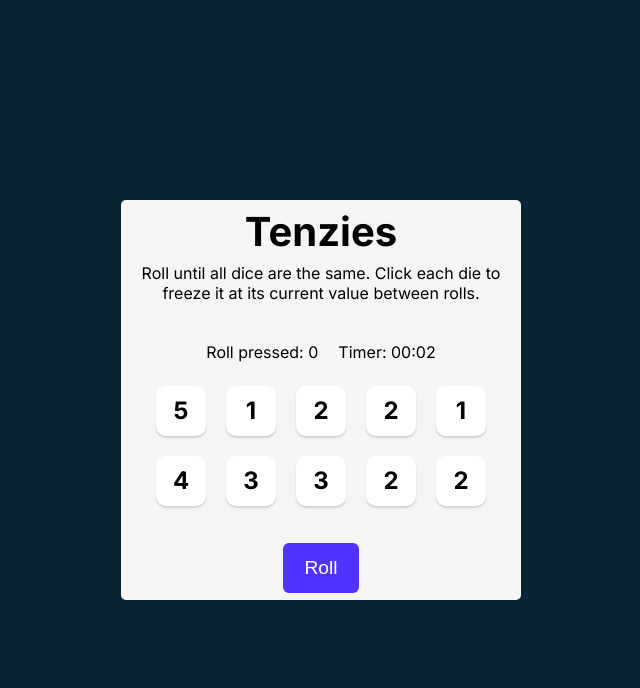
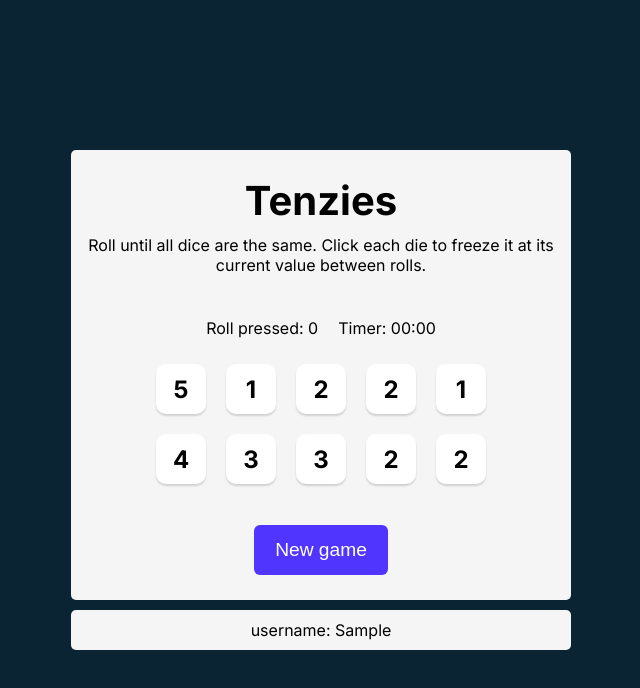
Before and after one commit to matejmilankov/TenziesGame, a React (Vite) app: page / in a window 1280 px wide. Both pictures are taken after typing "Sample" into the empty fields and a click on the button "Start". Shown: the top 688 px of the page, without its empty margins (319-959 px from the left). Built offline with nearby package versions, Linux system fonts and the light colour scheme.

Commit message:
Implemented multiple different game statuses

```diff
--- a/src/App.jsx
+++ b/src/App.jsx
@@ -28,29 +28,44 @@ function App() {
 
   const [dice, setDice] = useState(() => generateAllNewDice());
 
-  const gameWon = dice.every(die => die.isHeld) && dice.every(die => die.value === dice[0].value);
-
-  useEffect(() => {
-    if (gameWon) buttonElem.current.focus();
-  }, [gameWon]);
-
   const rollDice = () => {
-    if (!gameWon) {
+    switch(gameStatus) {
+      case "waiting":
+        setDice(generateAllNewDice());
+        setGameStatus("playing");
+        break;
+      case "playing":
         setRollCounter(prev => prev + 1);
         setDice(prevDice => prevDice.map(prevDie => {
           return prevDie.isHeld ? prevDie : { ...prevDie, value: Math.floor(Math.random() * 6) }
         }));
-    } else {
+        break;
+      case "won":
         setDice(generateAllNewDice());
         setRollCounter(0);
         setSeconds(0);
+        setGameStatus("waiting");
     }
   }
 
+  const checkWin = (currentDice) => {
+    return currentDice.every(die => die.isHeld) &&
+           currentDice.every(die => die.value === currentDice[0].value);
+  }
+
   const hold = (id) => {
-    setDice(prevDice => prevDice.map(prevDie => {
-      return prevDie.id === id ? { ...prevDie, isHeld: !prevDie.isHeld } : prevDie;
-    }));
+    if(gameStatus != "playing") return;
+
+    setDice(prevDice => {
+      const updatedDice = prevDice.map(prevDie =>
+        prevDie.id === id ? { ...prevDie, isHeld: !prevDie.isHeld } : prevDie
+      );
+
+      if(checkWin(updatedDice))
+        setGameStatus("won");
+
+      return updatedDice;
+    });
   }
 
   useEffect(() => {
@@ -65,16 +80,17 @@ function App() {
 
   const handleUsernameSubmit = (username) => {
     setUsername(username);
-    setGameStatus("playing");
+    setGameStatus("waiting");
   }
 
   return (
     <>
       <main>
 
-        {gameStatus === "playing" ? (
+        {gameStatus !== "setup" ? (
           <>
-            {gameWon && <ReactConfetti />}
+          <div className='main-container'>
+            {gameStatus === "won" && <ReactConfetti />}
 
             <h1 className="title">Tenzies</h1>
             <p className="instructions">Roll until all dice are the same. Click each die to freeze it at its current value between rolls.</p>
@@ -99,8 +115,12 @@ function App() {
               onClick={rollDice}
               className='roll-dice'
               ref={buttonElem}>
-              {gameWon ? "New game" : "Roll"}
+              {gameStatus === "waiting" || gameStatus === "won" ? "New game" : "Roll"}
             </button>
+          </div>
+          <div className='username-container'>
+            username: {username}
+          </div>
           </>
         ) : (
           <Username handleUsernameSubmit={handleUsernameSubmit}/>
--- a/src/Username.css
+++ b/src/Username.css
@@ -2,7 +2,13 @@ form {
     display: flex;
     flex-direction: column;
     width: 100%;
-    padding: 0 20px;
+    padding: 0 50px;
+    background-color: #F5F5F5;
+    height: 100%;
+    border-radius: 5px;
+    display: flex;
+    justify-content: center;
+    align-items: center;
 }
 
 input {
@@ -22,6 +28,7 @@ form>input {
     border-bottom: 1px solid black;
     margin-bottom: 10px;
     background-color: transparent;
+    width: 100%;
 }
 
 form>button {
--- a/src/index.css
+++ b/src/index.css
@@ -17,12 +17,11 @@ body {
 div#root {
   height: 100%;
   width: 100%;
-  max-height: 400px;
-  max-width: 400px;
+  max-height: 500px;
+  max-width: 500px;
 }
 
 main {
-  background-color: #F5F5F5;
   height: 100%;
   border-radius: 5px;
   display: flex;
@@ -81,3 +80,25 @@ button.roll-dice {
   align-items: center;
   gap: 20px;
 }
+
+.main-container {
+  background-color: #F5F5F5;
+  height: 100%;
+  border-radius: 5px;
+  display: flex;
+  justify-content: space-evenly;
+  align-items: center;
+  flex-direction: column;
+  padding: 15px 0;
+}
+
+.username-container {
+  background-color: #F5F5F5;
+  margin-top: 10px;
+  width: 100%;
+  border-radius: 5px;
+  padding: 10px 0;
+  display: flex;
+  justify-content: center;
+  align-items: center;
+}
```
Lines whose indentation alone changed are shown as unchanged.
